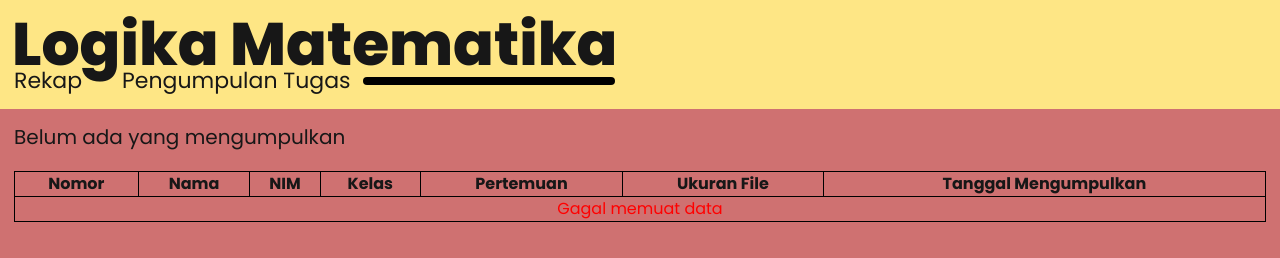
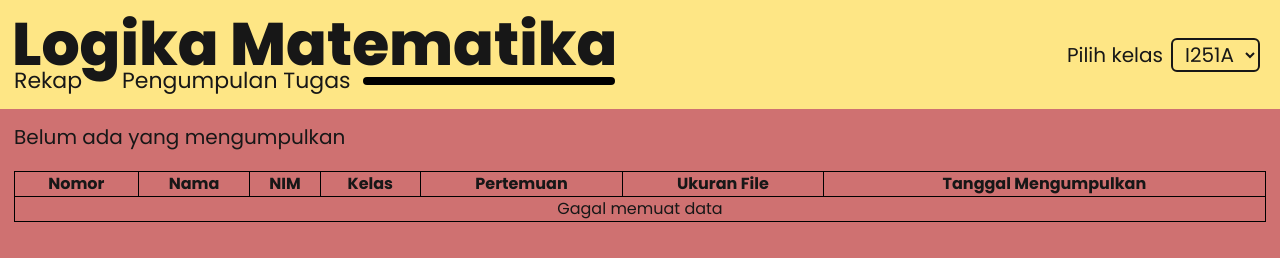
Before and after one commit to RDeveLabs/rekap-tugas, a website built with Vite: page index.html in a window 1280 px wide. Built offline with nearby package versions, Linux system fonts and the light colour scheme; no server answers.

Commit message:
update add class select

```diff
--- a/index.html
+++ b/index.html
@@ -21,6 +21,13 @@
           <div class="w-63 h-2 bg-black rounded-2xl"></div>
         </div>
       </div>
+      <div class="class-dropdown flex p-2 gap-2 items-center">
+      <label for="kelas" class="text-xl">Pilih kelas</label>
+      <select name="kelas" id="kelas" class="text-xl pl-2 pr-2 rounded-md border-2">
+        <option value="1">I251A</option>
+        <option value="2">I251B</option>
+      </select>
+    </div>
     </div>
     <div class="body p-3.5 flex flex-col gap-5">
       <p id="info" class="text-xl">Belum ada yang mengumpulkan</p>
--- a/src/main.js
+++ b/src/main.js
@@ -1,10 +1,19 @@
 import axios from "axios";
 
-async function ambilData() {
+let kelas = document.getElementById("kelas").value;
+document.getElementById("kelas").addEventListener("change", (e) => {
+  let kelas = document.getElementById("kelas").value;
+  ambilData(kelas);
+});
+
+async function ambilData(kelasDipilih) {
   try {
     const response = await axios.get("https://api.rdevelabs.biz.id/data", {
       headers: {
         "x-rdl": "ramdeveloper",
+      },
+      params: {
+        id_kelas: kelasDipilih,
       },
     });
 
@@ -56,8 +65,8 @@ async function ambilData() {
   } catch (error) {
     console.error("Gagal mengambil data:", error);
     document.getElementById("tabel").innerHTML =
-      `<tr><td colspan="7" style="text-align:center; color:red;">Gagal memuat data</td></tr>`;
+      `<tr><td colspan="7" style="text-align:center;">Gagal memuat data</td></tr>`;
   }
 }
 
-ambilData();
+ambilData(kelas);
```
